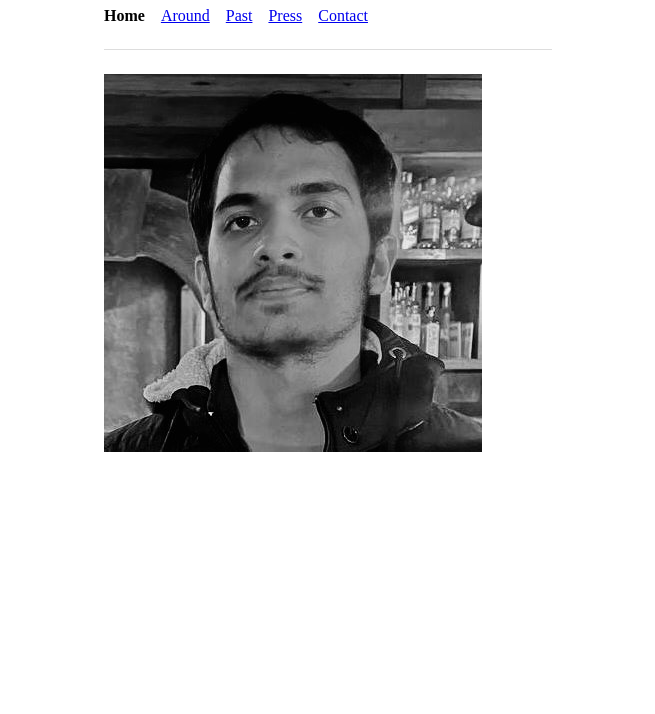
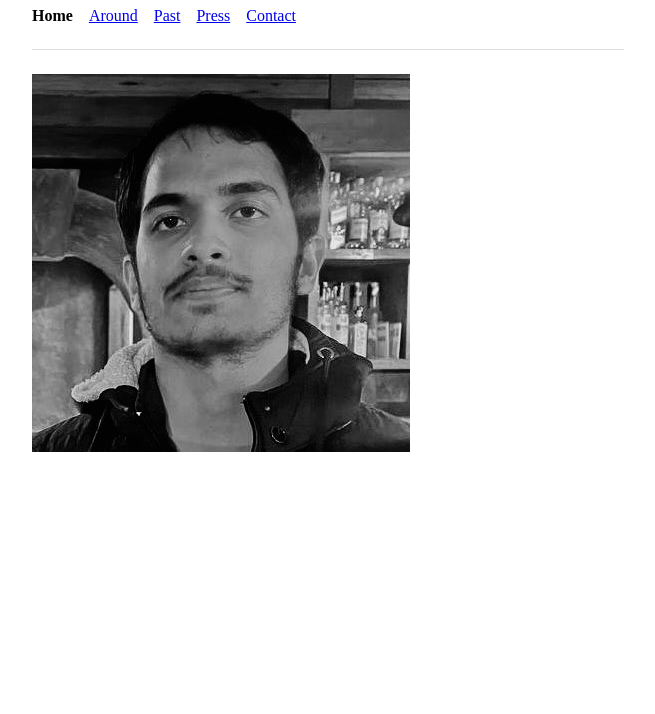
Before and after one commit to ShriKaranHanda/site, a website: page index.html in a window 1280 px wide. Shown: the part 86-800 px from the top of the page, without its empty margins (312-967 px from the left). Drawn offline with Linux system fonts and the light colour scheme.

Commit message:
make wider

```diff
--- a/styles.css
+++ b/styles.css
@@ -1,6 +1,6 @@
 body {
   width: calc(100% - 3rem);
-  max-width: 28rem;
+  max-width: 37rem;
   margin: 2.145rem auto;
   text-align: left;
 }
```
